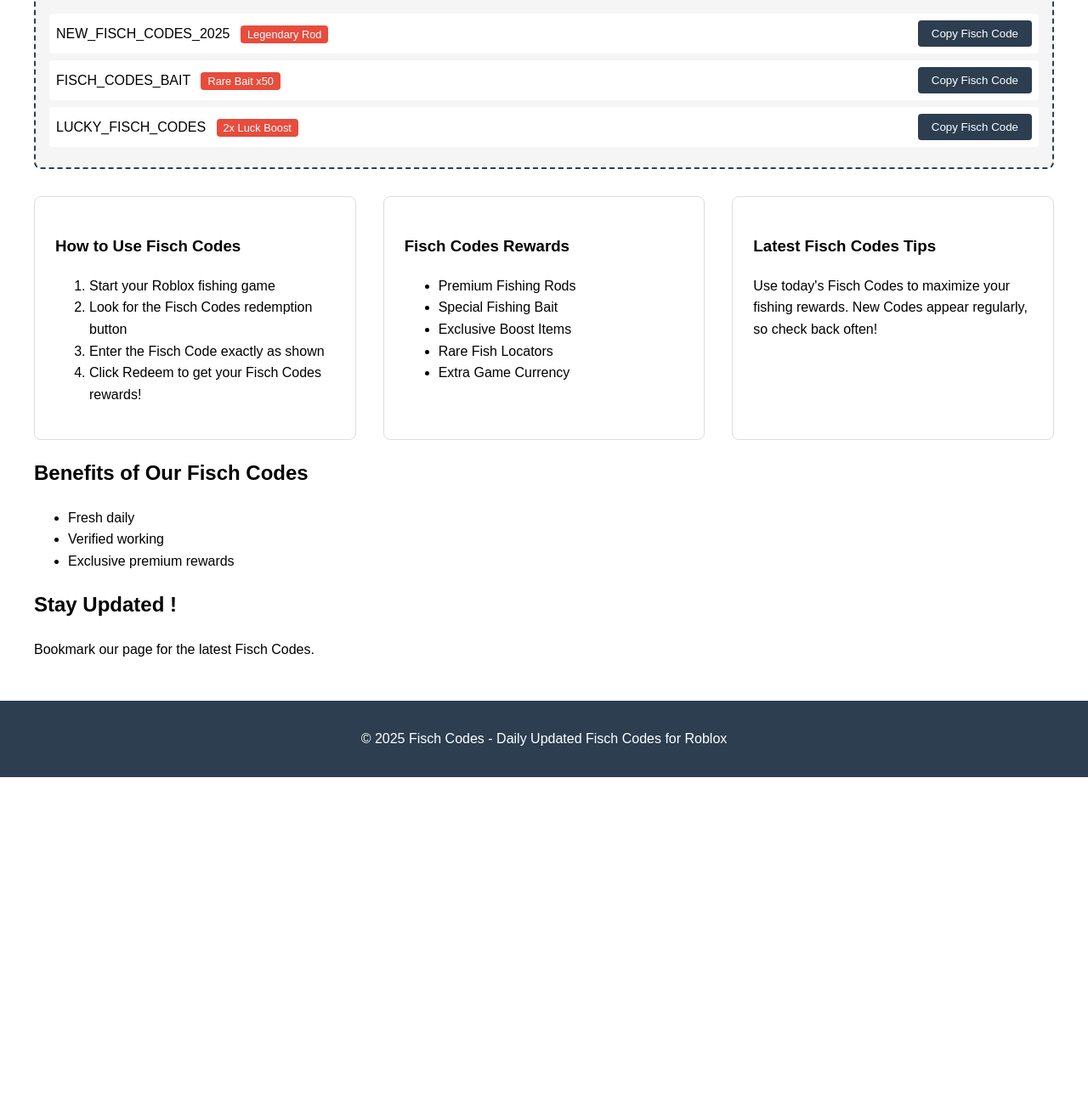
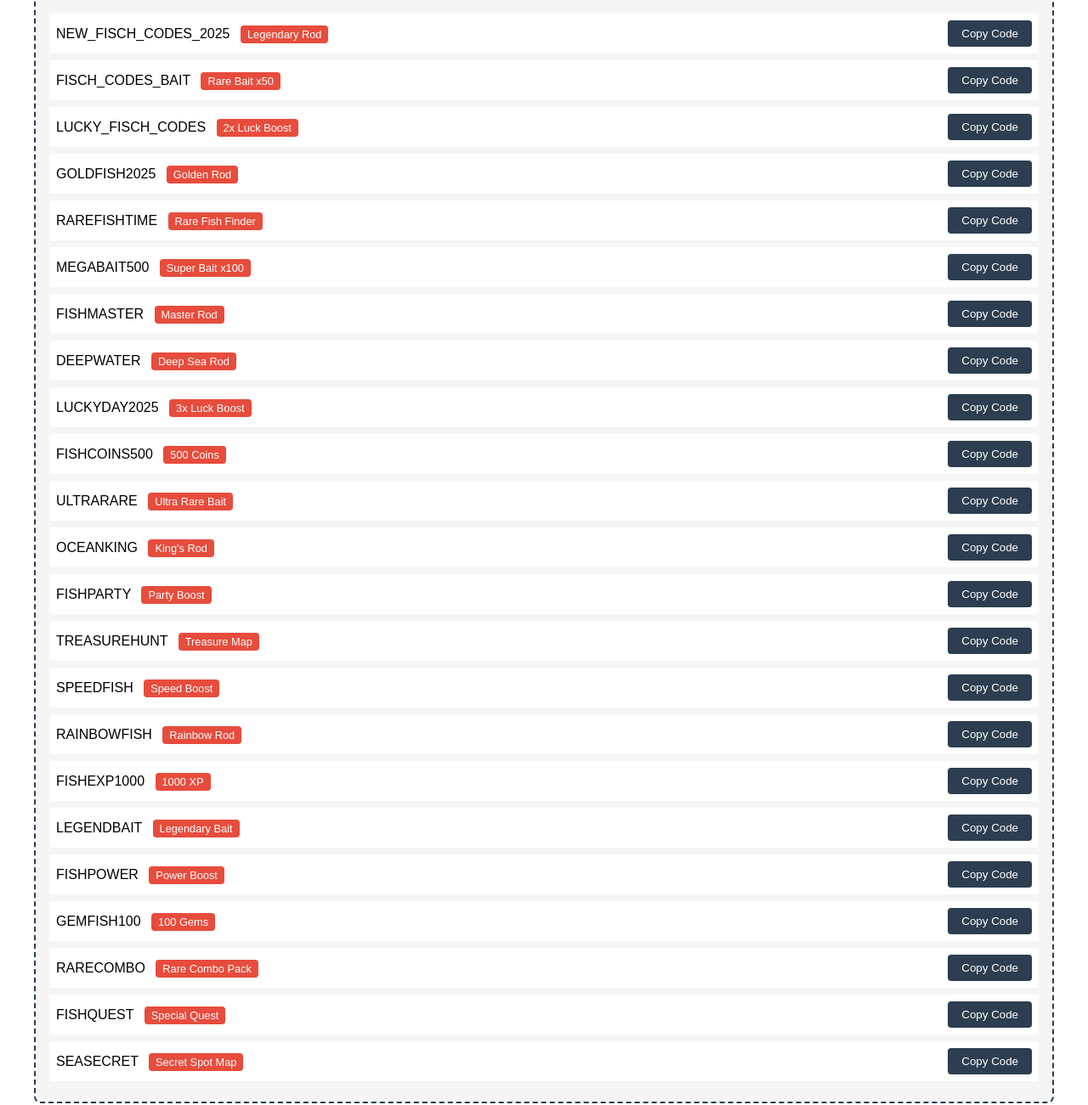
Before and after one commit to BluceCao2018/fischcodes, a plain HTML site: page index.html in a window 1280 px wide. Shown: the part 361-1662 px from the top of the page at 85% size. Before the commit the page ends 1276 px from the top, so only its background shows below. Drawn offline with Linux system fonts and the light colour scheme.

Commit message:
newcodes

```diff
--- a/index.html
+++ b/index.html
@@ -84,15 +84,95 @@
             <div class="code-box">
                 <div class="code-item">
                     <span>NEW_FISCH_CODES_2025 <span class="reward-tag">Legendary Rod</span></span>
-                    <button class="copy-btn">Copy Fisch Code</button>
+                    <button class="copy-btn">Copy Code</button>
                 </div>
                 <div class="code-item">
                     <span>FISCH_CODES_BAIT <span class="reward-tag">Rare Bait x50</span></span>
-                    <button class="copy-btn">Copy Fisch Code</button>
+                    <button class="copy-btn">Copy Code</button>
                 </div>
                 <div class="code-item">
                     <span>LUCKY_FISCH_CODES <span class="reward-tag">2x Luck Boost</span></span>
-                    <button class="copy-btn">Copy Fisch Code</button>
+                    <button class="copy-btn">Copy Code</button>
+                </div>
+                <div class="code-item">
+                    <span>GOLDFISH2025 <span class="reward-tag">Golden Rod</span></span>
+                    <button class="copy-btn">Copy Code</button>
+                </div>
+                <div class="code-item">
+                    <span>RAREFISHTIME <span class="reward-tag">Rare Fish Finder</span></span>
+                    <button class="copy-btn">Copy Code</button>
+                </div>
+                <div class="code-item">
+                    <span>MEGABAIT500 <span class="reward-tag">Super Bait x100</span></span>
+                    <button class="copy-btn">Copy Code</button>
+                </div>
+                <div class="code-item">
+                    <span>FISHMASTER <span class="reward-tag">Master Rod</span></span>
+                    <button class="copy-btn">Copy Code</button>
+                </div>
+                <div class="code-item">
+                    <span>DEEPWATER <span class="reward-tag">Deep Sea Rod</span></span>
+                    <button class="copy-btn">Copy Code</button>
+                </div>
+                <div class="code-item">
+                    <span>LUCKYDAY2025 <span class="reward-tag">3x Luck Boost</span></span>
+                    <button class="copy-btn">Copy Code</button>
+                </div>
+                <div class="code-item">
+                    <span>FISHCOINS500 <span class="reward-tag">500 Coins</span></span>
+                    <button class="copy-btn">Copy Code</button>
+                </div>
+                <div class="code-item">
+                    <span>ULTRARARE <span class="reward-tag">Ultra Rare Bait</span></span>
+                    <button class="copy-btn">Copy Code</button>
+                </div>
+                <div class="code-item">
+                    <span>OCEANKING <span class="reward-tag">King's Rod</span></span>
+                    <button class="copy-btn">Copy Code</button>
+                </div>
+                <div class="code-item">
+                    <span>FISHPARTY <span class="reward-tag">Party Boost</span></span>
+                    <button class="copy-btn">Copy Code</button>
+                </div>
+                <div class="code-item">
+                    <span>TREASUREHUNT <span class="reward-tag">Treasure Map</span></span>
+                    <button class="copy-btn">Copy Code</button>
+                </div>
+                <div class="code-item">
+                    <span>SPEEDFISH <span class="reward-tag">Speed Boost</span></span>
+                    <button class="copy-btn">Copy Code</button>
+                </div>
+                <div class="code-item">
+                    <span>RAINBOWFISH <span class="reward-tag">Rainbow Rod</span></span>
+                    <button class="copy-btn">Copy Code</button>
+                </div>
+                <div class="code-item">
+                    <span>FISHEXP1000 <span class="reward-tag">1000 XP</span></span>
+                    <button class="copy-btn">Copy Code</button>
+                </div>
+                <div class="code-item">
+                    <span>LEGENDBAIT <span class="reward-tag">Legendary Bait</span></span>
+                    <button class="copy-btn">Copy Code</button>
+                </div>
+                <div class="code-item">
+                    <span>FISHPOWER <span class="reward-tag">Power Boost</span></span>
+                    <button class="copy-btn">Copy Code</button>
+                </div>
+                <div class="code-item">
+                    <span>GEMFISH100 <span class="reward-tag">100 Gems</span></span>
+                    <button class="copy-btn">Copy Code</button>
+                </div>
+                <div class="code-item">
+                    <span>RARECOMBO <span class="reward-tag">Rare Combo Pack</span></span>
+                    <button class="copy-btn">Copy Code</button>
+                </div>
+                <div class="code-item">
+                    <span>FISHQUEST <span class="reward-tag">Special Quest</span></span>
+                    <button class="copy-btn">Copy Code</button>
+                </div>
+                <div class="code-item">
+                    <span>SEASECRET <span class="reward-tag">Secret Spot Map</span></span>
+                    <button class="copy-btn">Copy Code</button>
                 </div>
             </div>
         </section>
```
